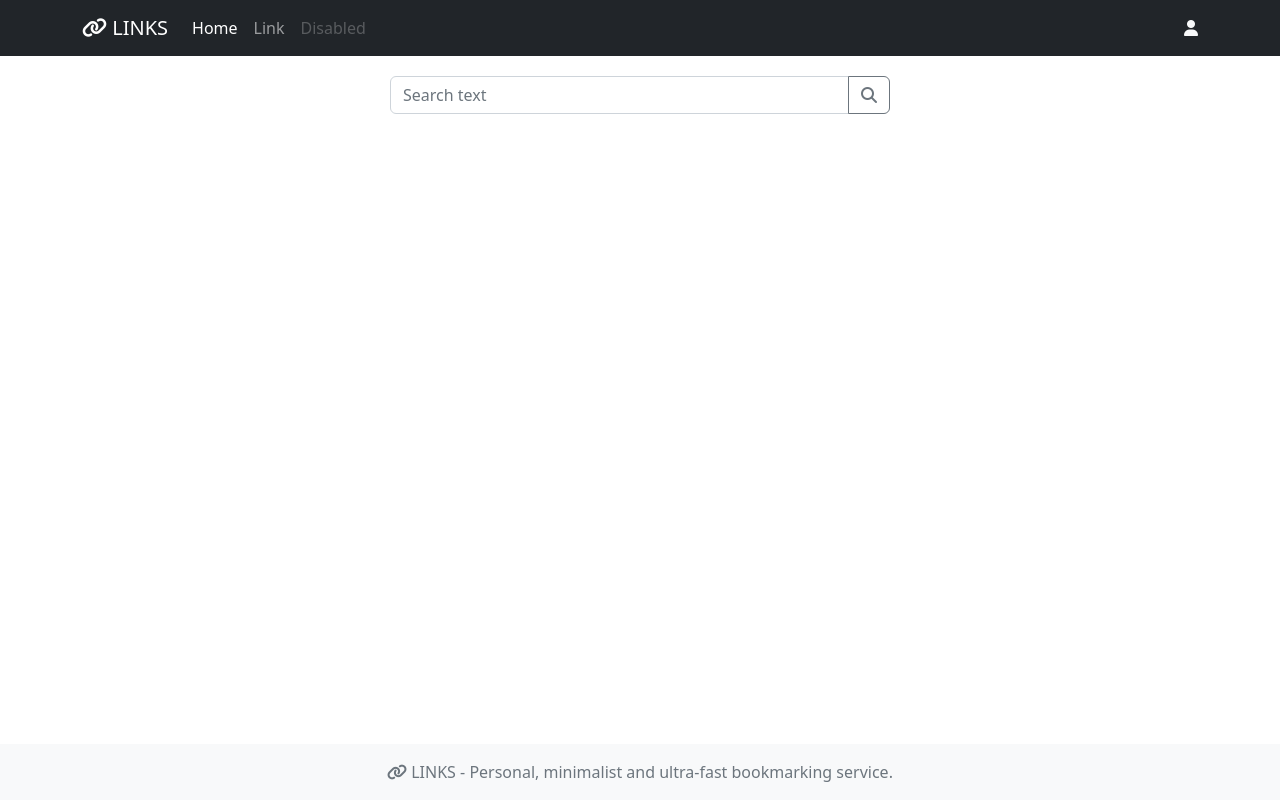
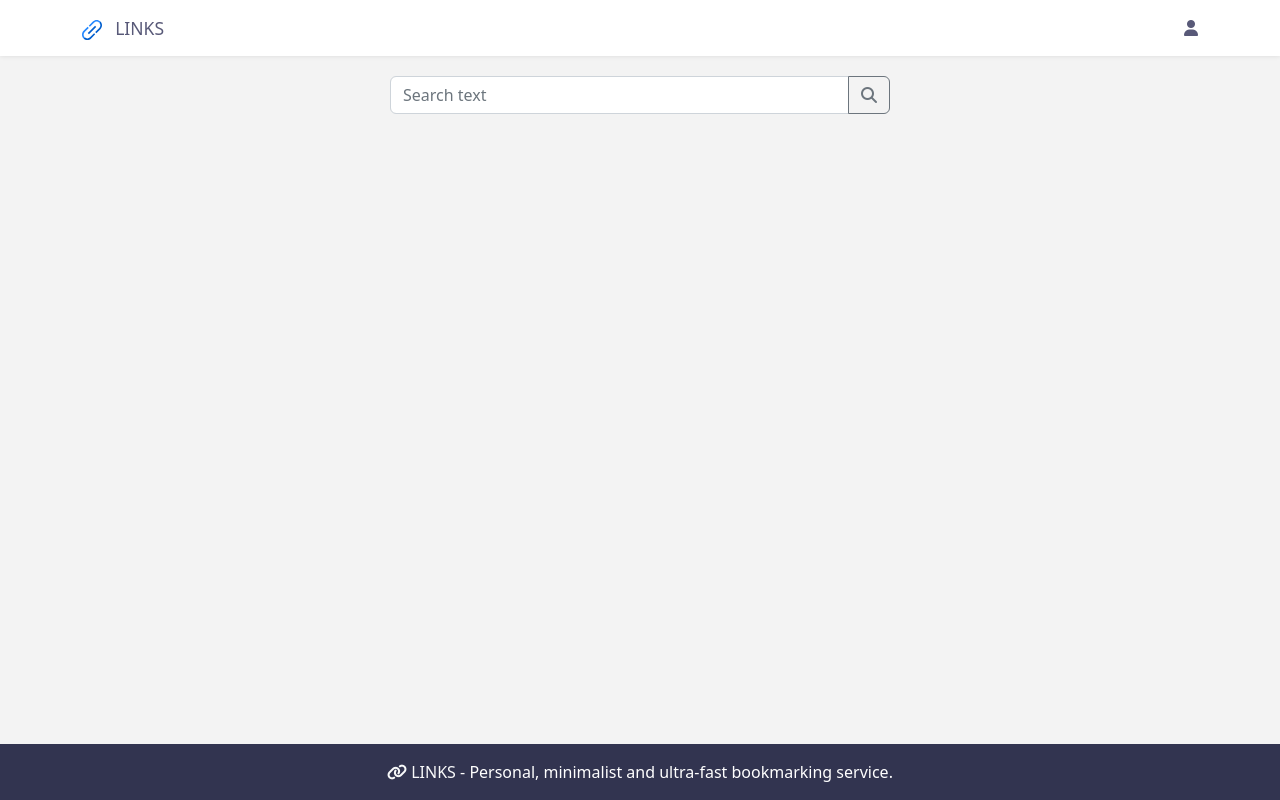
Before and after one commit to brianmrdev/links, a Django app: template templates/base.html in a window 1280 px wide. Run offline with Django 3.2, Linux system fonts and the light colour scheme; the template is opened without the code that fills it, so the values that code supplies are empty; some libraries are stand-ins or nearby versions.

Commit message:
new features

```diff
--- a/public/static/css/style.css
+++ b/public/static/css/style.css
@@ -1,3 +1,8 @@
+body {
+  color: #585978;
+  background: #F3F3F3;
+}
+
 main > .container {
   padding: 60px 15px 0;
 }
@@ -384,3 +389,24 @@ main > .container {
   margin: 20px 0px 20px;
   border-bottom: 1px solid rgb(183, 183, 183);
 }
+
+.bg-custom {
+  background: #ffffff;
+  box-shadow: 0px 0px 5px rgba(0, 0, 0, 0.1);
+  color: #585978;
+}
+.link-custom, .navbar-brand {
+  color: #585978;
+}
+.card {
+  transition: all 0.3s ease-out 0s;
+}
+.card:hover {
+  border-color: #2F80ED;
+}
+a {
+  color: #323450;
+}
+.footer {
+  background: #323450;
+}
--- a/public/views.py
+++ b/public/views.py
@@ -21,7 +21,7 @@ class Index(View):
         else:
             all_link = Link.objects.filter(is_private=False).order_by('-pk')
 
-        paginator = Paginator(all_link, 10)
+        paginator = Paginator(all_link, 5)
         try:
             page = int(request.GET.get('page', '1'))
         except ValueError:
@@ -32,7 +32,7 @@ class Index(View):
             listado = paginator.page(paginator.num_pages)
 
         context_data = {
-            'title': 'Home',
+            'title': 'Personal, minimalist and ultra-fast bookmarking service.',
             'listado': listado,
             'addlinkform': AddLinkForm(),
         }
--- a/templates/base.html
+++ b/templates/base.html
@@ -21,47 +21,40 @@
   <body class="d-flex flex-column h-100">
     <header>
       <!-- Fixed navbar -->
-      <nav class="navbar navbar-expand-md navbar-dark fixed-top bg-dark">
+      <nav class="navbar navbar-expand-md fixed-top bg-custom">
         <div class="container position-relative">
-          <a class="navbar-brand" href="{% url 'public:index'%}"
-            ><i class="fa-solid fa-link"></i> LINKS</a
-          >
-          <div class="collapse navbar-collapse" id="navbarCollapse">
-            <ul class="navbar-nav me-auto mb-2 mb-md-0">
-              <li class="nav-item">
-                <a class="nav-link active" aria-current="page" href="#">Home</a>
-              </li>
-              <li class="nav-item">
-                <a class="nav-link" href="#">Link</a>
-              </li>
-              <li class="nav-item">
-                <a class="nav-link disabled">Disabled</a>
-              </li>
-            </ul>
-          </div>
+          <a class="navbar-brand" href="{% url 'public:index' %}">
+            <img
+              src="{% static 'img/link_logo.svg' %}"
+              class="me-2"
+              height="20"
+              alt="LINKS Logo"
+              loading="lazy"
+            />
+            <small>LINKS</small>
+          </a>
           <div class="d-flex align-items-center">
-            <div class="d-flex">
               {% if user.is_authenticated %}
               <a
                 href=""
-                class="link-light me-5"
+                class="link-custom me-4"
                 data-bs-toggle="modal"
                 data-bs-target="#addLink"
                 ><i class="fa-solid fa-plus"></i
               ></a>
-              <a href="{% url 'public:logout' %}" class="link-light"
+              <a href="{% url 'public:logout' %}" class="link-custom"
                 ><i class="fa-solid fa-sign-out-alt"></i
               ></a>
               {% else %}
               <a
                 href=""
-                class="link-light"
+                class="link-custom"
                 data-bs-toggle="modal"
                 data-bs-target="#login"
                 ><i class="fa-solid fa-user"></i
               ></a>
               {% endif %}
-            </div>
+
           </div>
           <button
             class="navbar-toggler"
@@ -128,17 +121,6 @@
                             id="password"
                             name="password"
                           />
-                        </div>
-                      </div>
-                      <div
-                        class="d-flex justify-content-between align-items-center mb-4"
-                      >
-                        <div>
-                          <a
-                            href="{% url 'public:index' %}"
-                            class="small text-right"
-                            >¿Has olvidado tu contraseña?</a
-                          >
                         </div>
                       </div>
                     </div>
@@ -273,11 +255,11 @@
       </div>
     </main>
 
-    <footer class="footer mt-auto py-3 bg-light">
+    <footer class="footer mt-auto py-3">
       <div class="container">
-        <p class="text-muted text-center mb-0">
+        <p class="text-white text-center mb-0">
           <a
-            class="text-decoration-none link-secondary"
+            class="text-decoration-none link-light"
             href="https://github.com/brianmrdev/links"
             ><i class="fa-solid fa-link"></i> LINKS</a
           >
```
Also changed, not shown: db.sqlite3.
